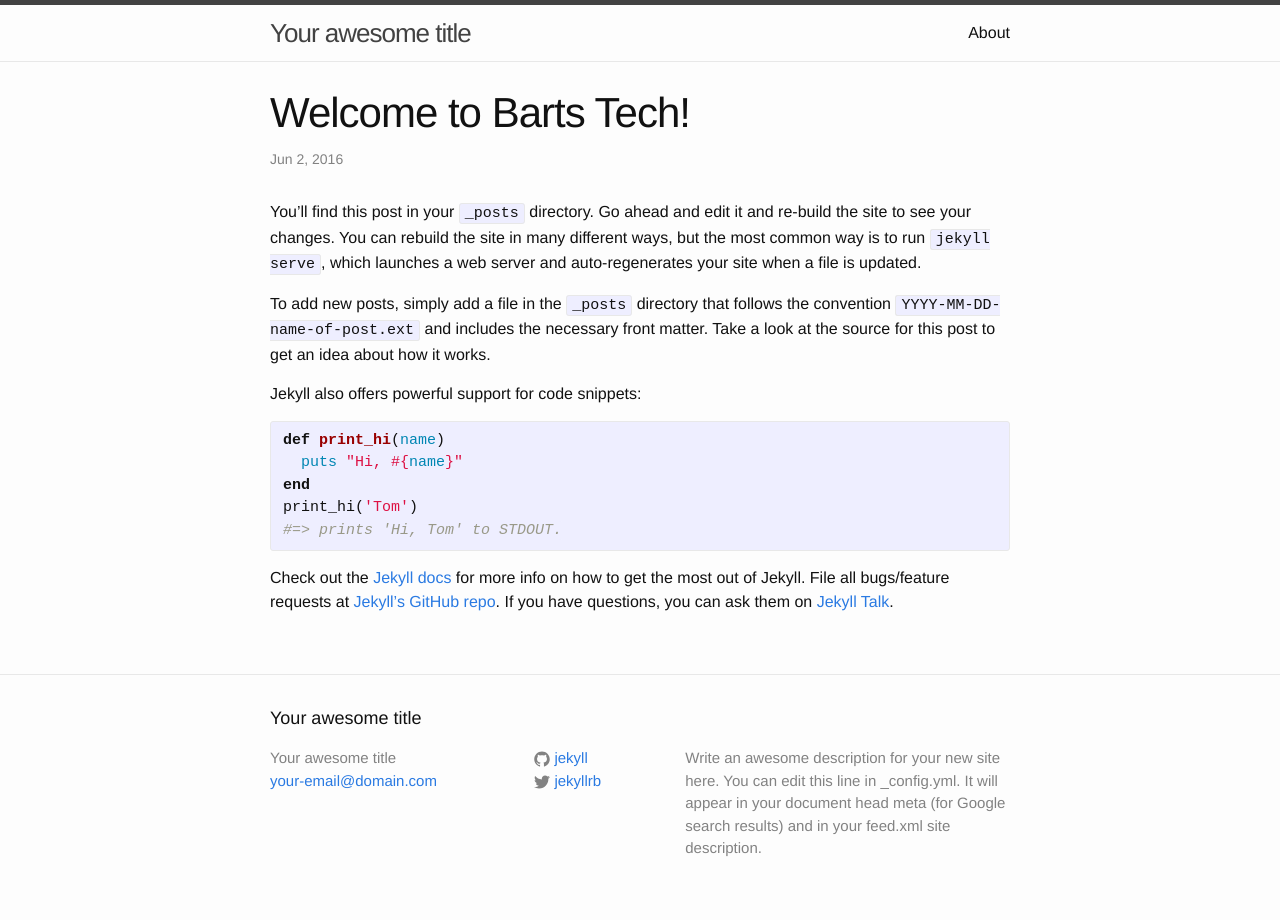
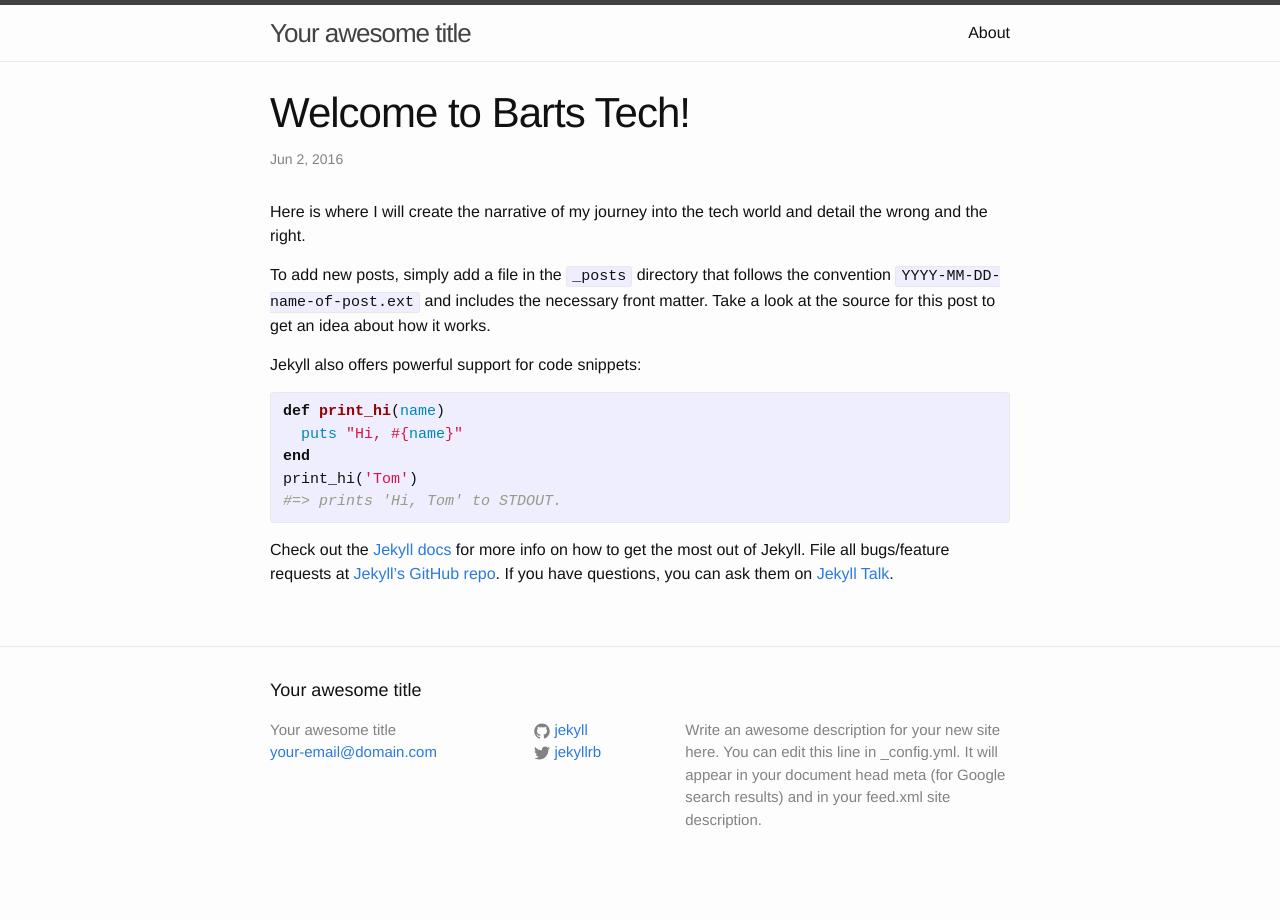
Before and after one commit to BartDailey/bartdailey.github.io, a Jekyll site: the page built from _posts/2016-06-02-welcome-to-jekyll.markdown, in a window 1280 px wide. Built offline with Jekyll 4.4.1, drawn with Linux system fonts in a browser that asks for light colours.

Commit message:
Update First Post
Signed-off-by: Bart Dailey <Bart Dailey>

```diff
--- a/_posts/2016-06-02-welcome-to-jekyll.markdown
+++ b/_posts/2016-06-02-welcome-to-jekyll.markdown
@@ -4,7 +4,7 @@
 date:   2016-06-02 12:04:38 -0400
 categories: jekyll update
 ---
-You’ll find this post in your `_posts` directory. Go ahead and edit it and re-build the site to see your changes. You can rebuild the site in many different ways, but the most common way is to run `jekyll serve`, which launches a web server and auto-regenerates your site when a file is updated.
+Here is where I will create the narrative of my journey into the tech world and detail the wrong and the right.
 
 To add new posts, simply add a file in the `_posts` directory that follows the convention `YYYY-MM-DD-name-of-post.ext` and includes the necessary front matter. Take a look at the source for this post to get an idea about how it works.
 
```
